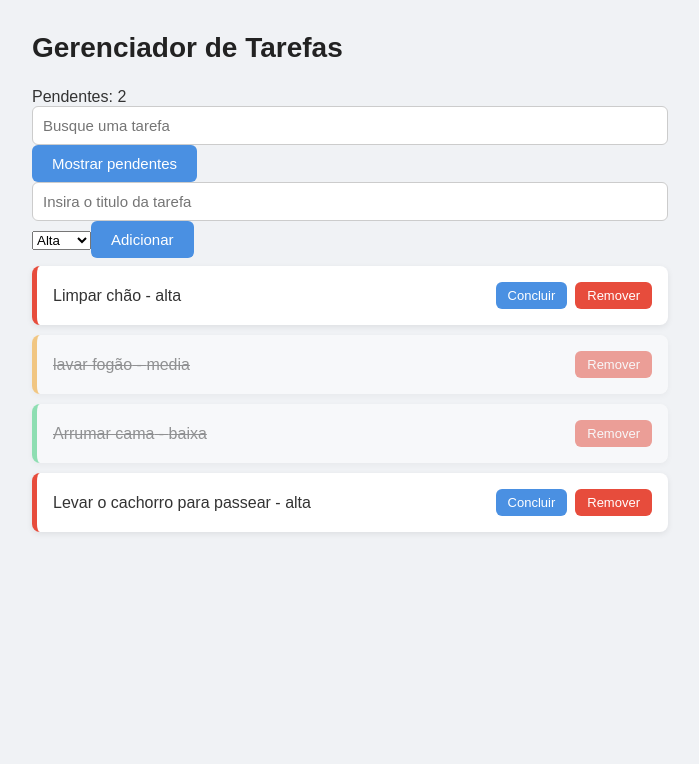
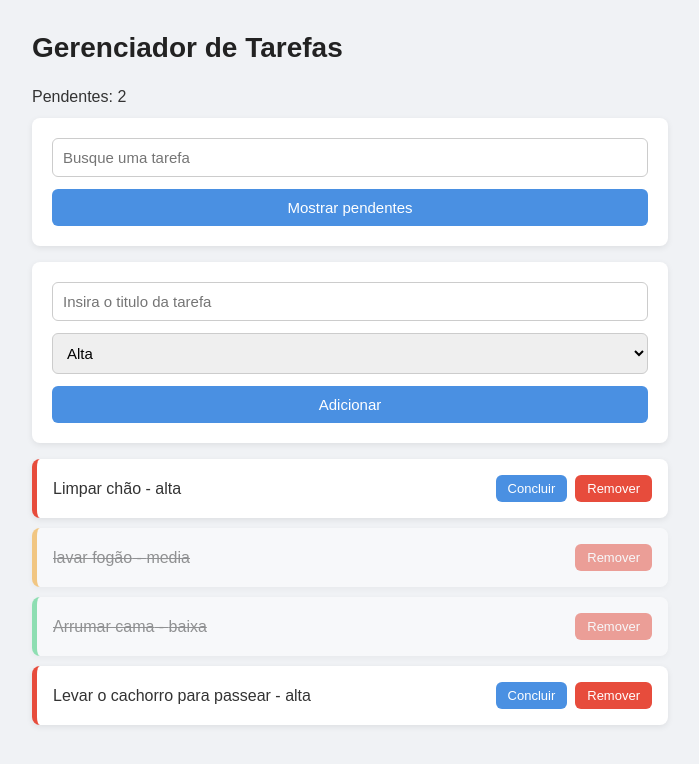
Before and after one commit to ChristianLiborioDEV/gerenciador-tarefas, a React (Vite) app: page / in a window 1280 px wide. Shown: the top 764 px of the page, without its empty margins (290-989 px from the left). Built offline with nearby package versions, Linux system fonts and the light colour scheme.

Commit message:
style: restaura estilo do formulario e da busca

```diff
--- a/src/App.jsx
+++ b/src/App.jsx
@@ -35,12 +35,15 @@ const App = () => {
     return (
         <div>
             <h1>Gerenciador de Tarefas</h1>
-            <p>Pendentes: {pendentes}</p>
+            <p id='pendentes'>Pendentes: {pendentes}</p>
+            <div id='divEnvio'>
                 <input type="text" value={busca} onChange={(e) => setBusca(e.target.value)} placeholder="Busque uma tarefa"></input>
                 <button onClick={() => setSomentePendentes(!somentePendentes)}>
                     {somentePendentes ? "Mostrar todas" : "Mostrar pendentes"}
                 </button>
-            <Formulario onAdicionar={handleAdicionar}/>
+            </div>
+
+            <Formulario onAdicionar={handleAdicionar} />
             <ul id="listaTarefas">
                 {tarefasVisiveis.map(tarefa => (<ItemTarefa
                     key={tarefa.id}
--- a/src/componentes/Formulario.jsx
+++ b/src/componentes/Formulario.jsx
@@ -14,7 +14,7 @@ const Formulario = ({ onAdicionar }) => {
         }
     }
 
-    return (<div>
+    return (<div id="divEnvio">
         <input value={titulo} onChange={(e) => setTitulo(e.target.value)} type="text" placeholder="Insira o titulo da tarefa" />
         <select value={prioridade} onChange={(e) => setPrioridade(e.target.value)}>
             <option value="alta">Alta</option>
--- a/style.css
+++ b/style.css
@@ -44,11 +44,6 @@ h1 {
     width: auto;         /* botão só ocupa o tamanho do texto */
 }
 
-.opcao-prioridade {
-    display: flex;
-    align-items: center;
-    gap: 8px;
-}
 
 /* Inputs de texto */
 input[type="text"] {
@@ -126,3 +121,18 @@ h2 {
     margin-bottom: 12px;
     color: #444;
 }
+
+#divPesquisa input[type="text"] {
+    flex: 1;
+}
+
+select {
+    padding: 10px;
+    border: 1px solid #ccc;
+    border-radius: 6px;
+    font-size: 15px;
+}
+
+#pendentes {
+    margin-bottom: 12px;
+}
```
Lines whose indentation alone changed are shown as unchanged.
